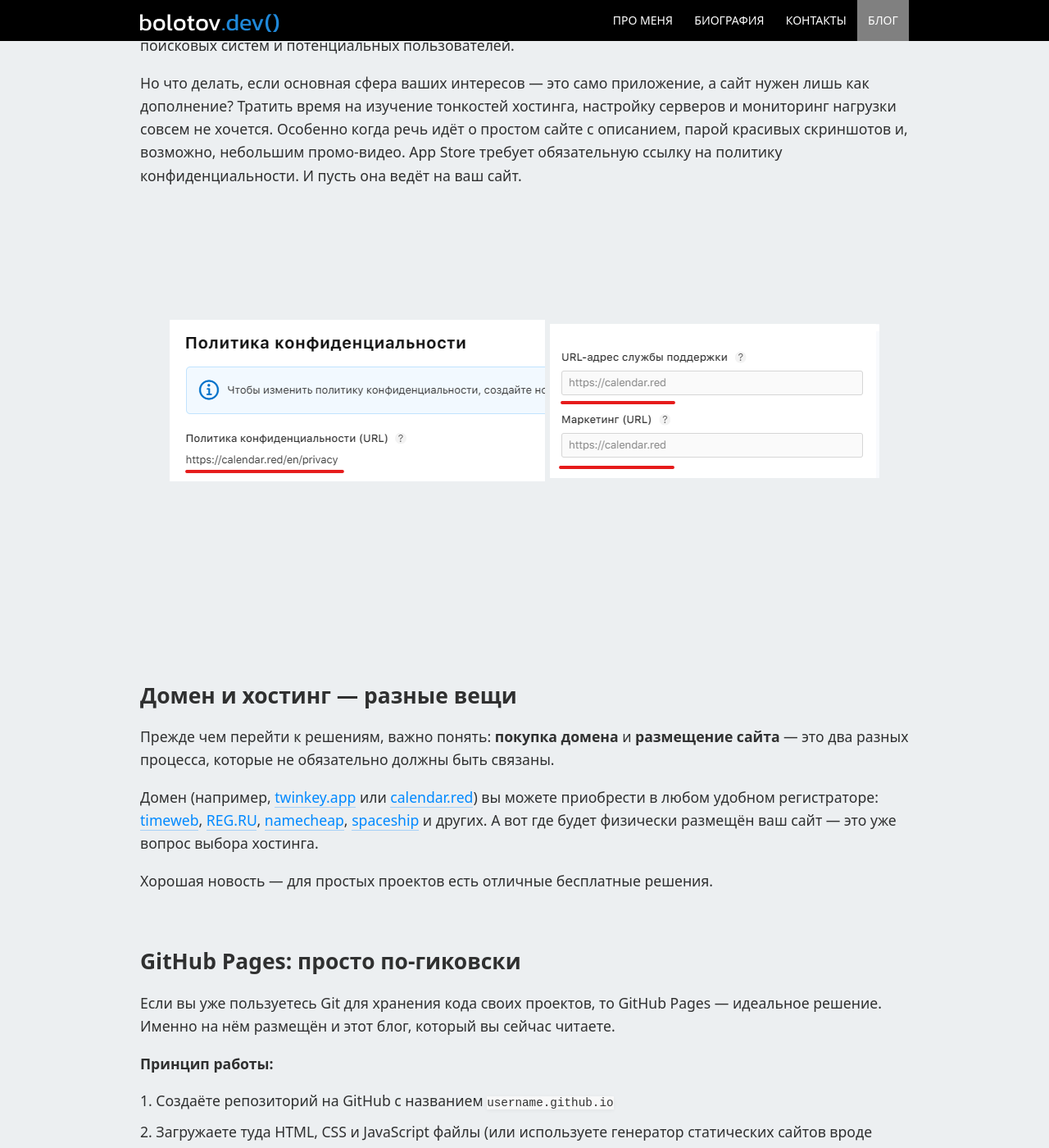
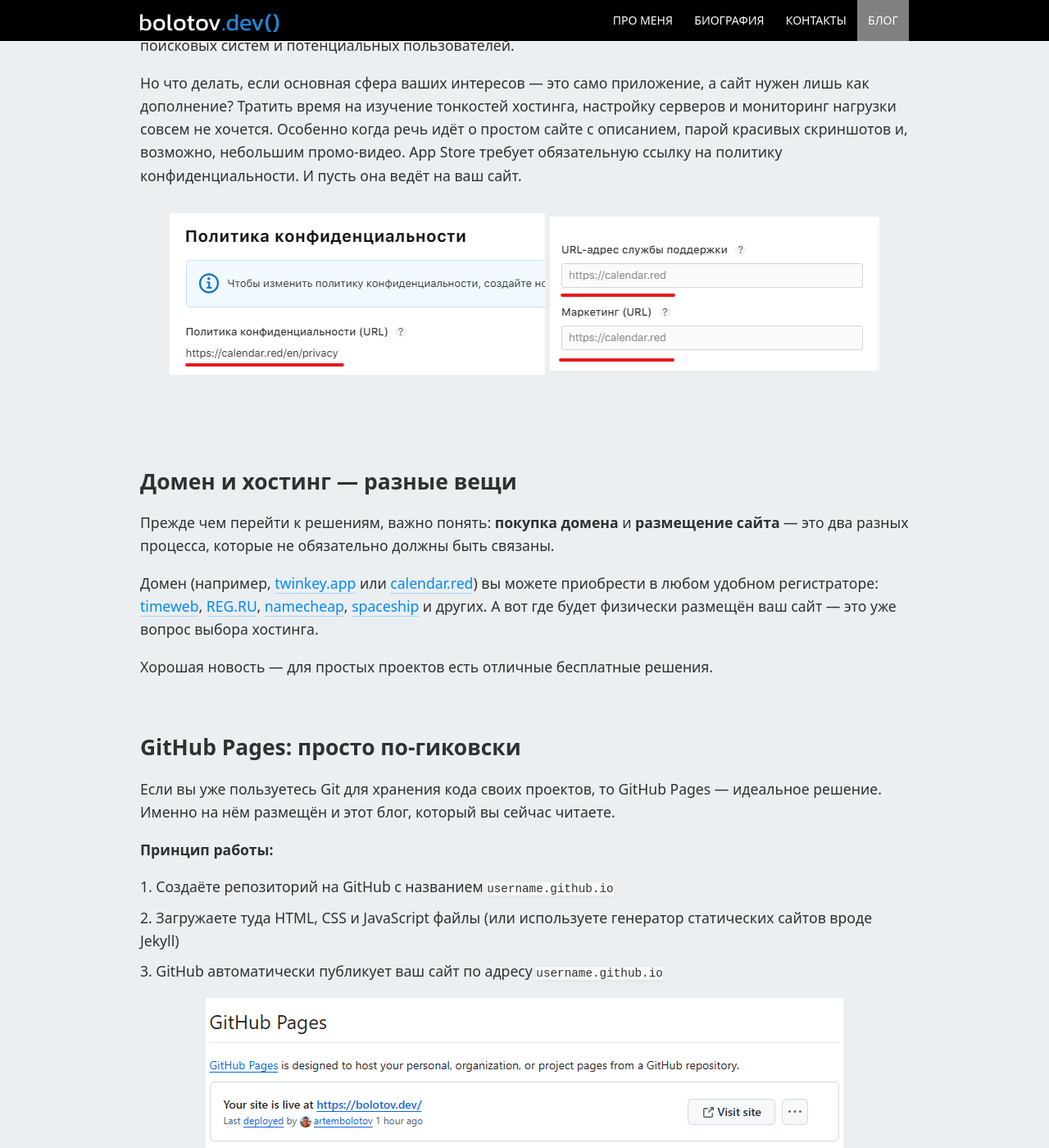
Before and after one commit to artembolotov/artembolotov.github.io, a Jekyll site: the page built from blog/_posts/2025-04-30-hosting.md, in a window 1280 px wide and 1400 px high, scrolled down 269 px. Shown: the whole window at 82% size. Built offline with Jekyll 4.4.1, drawn with Linux system fonts in a browser that asks for light colours.

Commit message:
Fixed gallery

```diff
--- a/_includes/gallery.html
+++ b/_includes/gallery.html
@@ -48,17 +47,6 @@
           {% assign parts = trimmed_line | split: "|" %}
           {% assign raw_image_path = parts[0] | strip %}
           {% assign image_alt = parts[1] | strip | default: "" %}
-          {% assign image_width = parts[2] | strip | default: "" %}
-          {% assign image_height = parts[3] | strip | default: "" %}
-
-          {% comment %}Calculate aspect ratio for CSS custom property{% endcomment %}
-          {% if image_width != "" and image_height != "" %}
-            {% assign width_num = image_width | plus: 0.0 %}
-            {% assign height_num = image_height | plus: 0.0 %}
-            {% assign aspect_ratio = width_num | divided_by: height_num %}
-          {% else %}
-            {% assign aspect_ratio = 1 %}
-          {% endif %}
 
           {% comment %}Check if we need to generate auto-path{% endcomment %}
           {% if raw_image_path contains '/' %}
@@ -75,22 +63,11 @@
             {% assign image_path = '/blog/img/' | append: post_name | append: '/' | append: raw_image_path %}
           {% endif %}
 
-          {% comment %}Generate img tag with dimensions and aspect ratio{% endcomment %}
-          {% if image_width != "" and image_height != "" %}
-            <img src="{{ image_path }}"
-                 alt="{{ image_alt }}"
-                 width="{{ image_width }}"
-                 height="{{ image_height }}"
-                 style="--aspect-ratio: {{ aspect_ratio }}"
-                 loading="eager"
-                 data-gallery-image>
-          {% else %}
-            <img src="{{ image_path }}"
-                 alt="{{ image_alt }}"
-                 style="--aspect-ratio: 1"
-                 loading="eager"
-                 data-gallery-image>
-          {% endif %}
+          {% comment %}Simple img tag without size complications{% endcomment %}
+          <img src="{{ image_path }}"
+               alt="{{ image_alt }}"
+               loading="eager"
+               data-gallery-image>
         {% endunless %}
       {% endfor %}
     </div>
--- a/scripts/gallery.js
+++ b/scripts/gallery.js
@@ -1,7 +1,7 @@
 /**
- * Universal Gallery Controller with Loading State
+ * Simplified Gallery Controller with Loading State
  * Shows galleries only after all images are fully loaded
- * Provides smooth loading experience with progress indication
+ * No complex aspect ratio calculations needed
  */
 class GalleryController {
   constructor() {
@@ -121,8 +121,8 @@
           this.onImageLoad(galleryId); // Still count as "loaded" to not block gallery
         });
 
-        // Force loading by setting src again if needed
-        if (!img.src) {
+        // Force loading if src is not set
+        if (!img.src && (img.getAttribute('src') || img.dataset.src)) {
           img.src = img.getAttribute('src') || img.dataset.src;
         }
       }
@@ -172,7 +172,7 @@
     // Show content with smooth transition
     galleryData.contentElement.classList.add('loaded');
 
-    // Set up scroll and resize listeners
+    // Set up scroll and resize listeners after gallery is shown
     if (galleryData.scrollContainer) {
       galleryData.scrollContainer.addEventListener('scroll', () => {
         this.handleScroll(galleryId);
@@ -183,10 +183,10 @@
       this.handleResize(galleryId);
     });
 
-    // Initial state setup
+    // Initial state setup - wait for transition to complete
     setTimeout(() => {
       this.updateButtonStates(galleryId);
-    }, 500); // Wait for transition to complete
+    }, 500);
   }
 
   setupEventDelegation() {
@@ -289,12 +289,11 @@
     });
   }
 
-  // Public method to manually initialize new galleries
+  // Public methods
   refresh() {
     this.initializeGalleries();
   }
 
-  // Public method to get gallery statistics
   getGalleryStats(galleryId) {
     const galleryData = this.galleries.get(galleryId);
     if (!galleryData) return null;
@@ -308,19 +307,18 @@
     };
   }
 
-  // Public method to force show gallery (for debugging)
   forceShowGallery(galleryId) {
     this.showGallery(galleryId);
   }
 }
 
-// Initialize gallery controller when script loads
+// Initialize gallery controller
 const galleryController = new GalleryController();
 
 // Make it globally available
 window.galleryController = galleryController;
 
-// Export for module systems if needed
+// Export for module systems
 if (typeof module !== 'undefined' && module.exports) {
   module.exports = GalleryController;
 }
--- a/styles/blog.css
+++ b/styles/blog.css
@@ -59,7 +59,7 @@
   margin-top: 1.2em;
 }
 
-/* Image Gallery with Loading State */
+/* Image Gallery with Loading State - SIMPLIFIED VERSION */
 .image-gallery {
   margin: 2rem 0;
   min-height: 200px; /* Reserve minimum space */
@@ -201,28 +201,23 @@
   scroll-snap-stop: always;
   flex-shrink: 0;
 
-  /* ✅ Reserve space and maintain aspect ratio */
-  aspect-ratio: var(--aspect-ratio, 1);
+  /* ✅ Simple sizing - browser knows dimensions after loading */
   max-height: 500px;
-
-  /* Calculate width based on aspect ratio and max height */
+  height: auto;
   width: auto;
-  height: auto;
 
   object-fit: contain;
-
-  /* Images are fully loaded, no need for opacity transition */
   opacity: 1;
 }
 
 /* Gallery images sizing for all screens */
 .image-gallery-inner:not([data-count="1"]) img {
-  max-width: min(85vw, calc(500px * var(--aspect-ratio, 1)));
+  max-width: 85vw;
 }
 
 /* Single image galleries can be larger */
 .image-gallery-inner[data-count="1"] img {
-  max-width: min(100%, calc(500px * var(--aspect-ratio, 1)));
+  max-width: 100%;
 }
 
 /* Dark mode adjustments */
@@ -290,7 +285,7 @@
 
   /* Mobile images can be a bit larger */
   .image-gallery-inner:not([data-count="1"]) img {
-    max-width: min(95vw, calc(400px * var(--aspect-ratio, 1)));
+    max-width: 95vw;
   }
 }
 
```
Also changed, not shown: other parts of _includes/gallery.html (+3 -4 lines).
